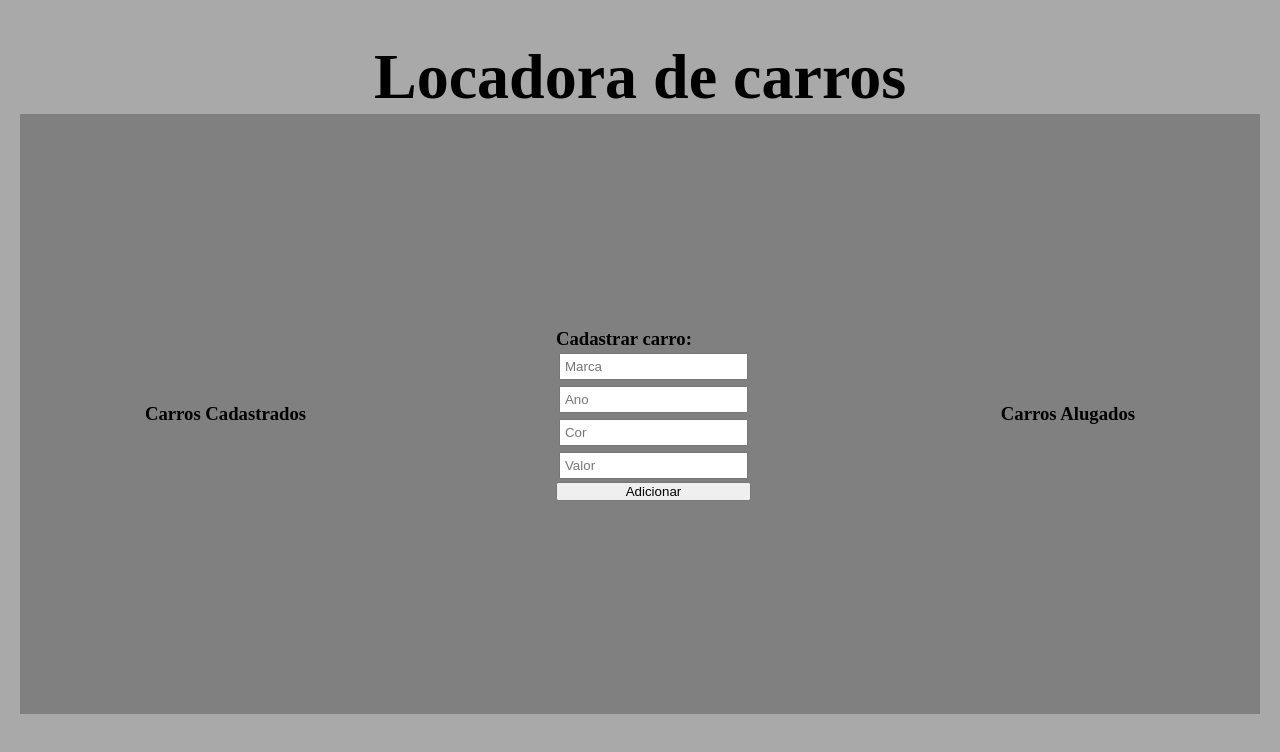
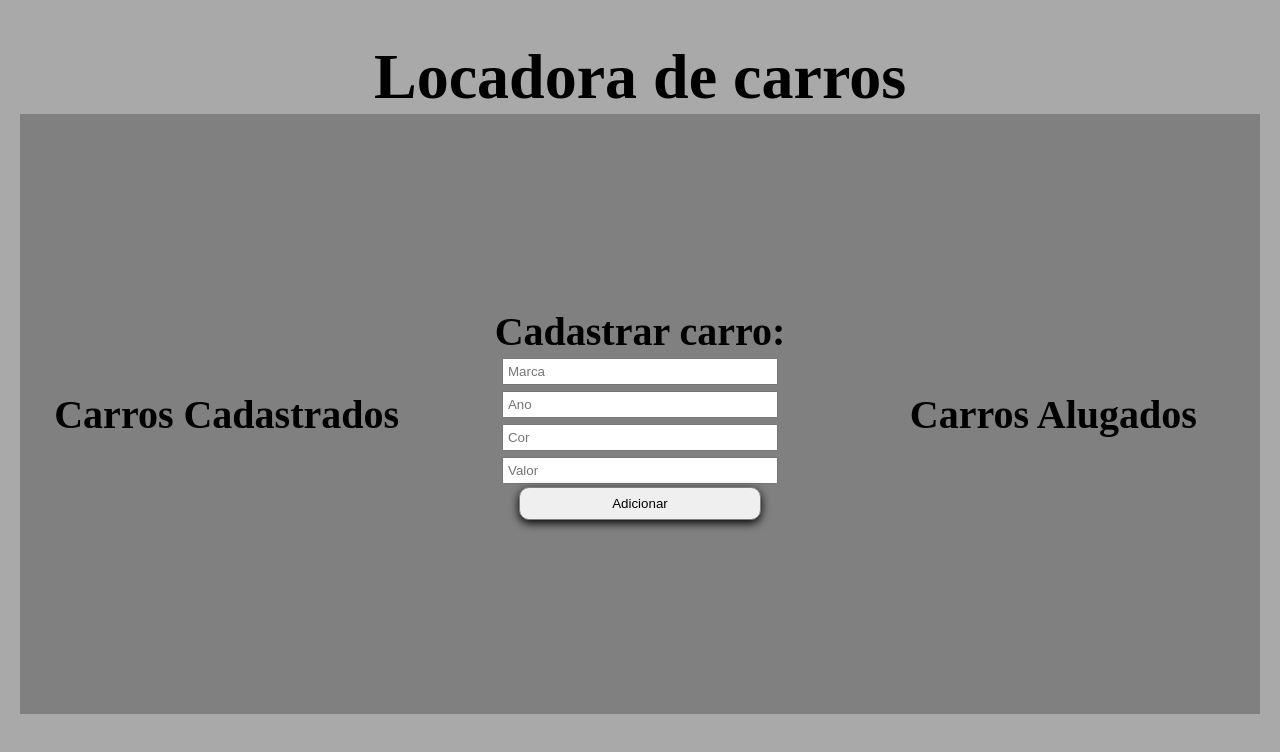
Before and after one commit to YanPalmer/Sistema_locadora_SoftEx, a website with bundled scripts: page src/index.html in a window 1280 px wide. Built offline with nearby package versions, Linux system fonts and the light colour scheme.

Commit message:
Estilizei os elementos

```diff
--- a/src/style.css
+++ b/src/style.css
@@ -28,6 +28,21 @@ div#centro {
     display: flex;
     justify-content: space-around;
     align-items: center;
+}
+
+#centro div {
+    display: flex;
+    flex-direction: column;
+    align-items: center;
+    width: 345px;
+}
+
+#centro div div ul {
+    width: 80%;
+}
+
+#centro h3 {
+    font-size: 2.5em;
 }
 
 #centro #cadastros #carrosCadastrados ul {
@@ -72,10 +87,21 @@ div#cadastroDeCarros {
     position: relative;
     display: flex;
     flex-direction: column;
+    align-items: center;
+}
+
+div#cadastroDeCarros button {
+    position: relative;
+    width: 70%;
+    height: 2.5em;
+    border: 1px solid gray;
+    border-radius: 10px;
+    box-shadow: 0 3px 10px black;
 }
 
 div#cadastroDeCarros input {
     position: relative;
+    width: 80%;
     margin: 3px;
     padding: 4px;
 }
```
Also changed, not shown: src/teste.js (+5 -5 lines), src/recadastrarCarro.js (renamed from src/javascript.js).
